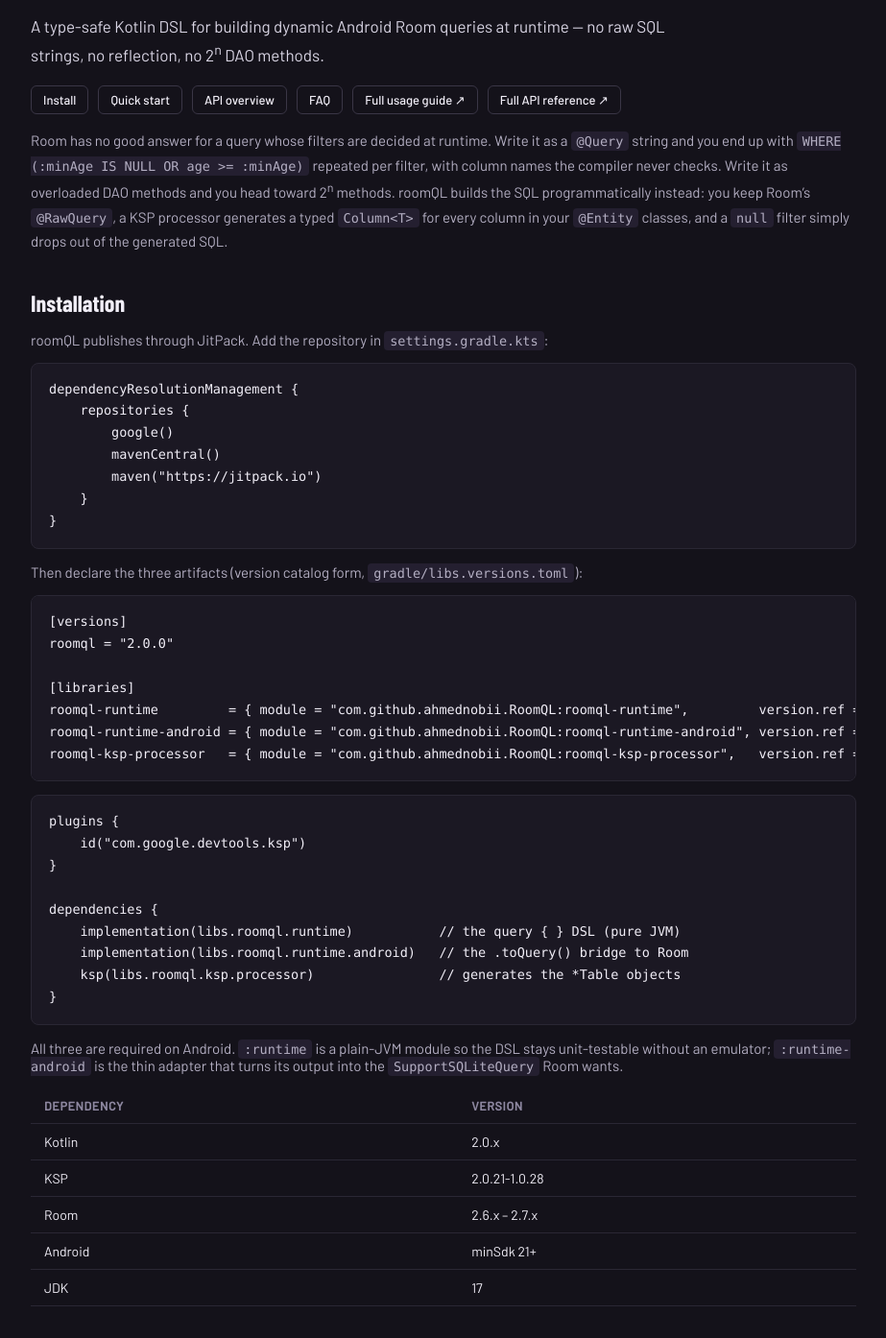
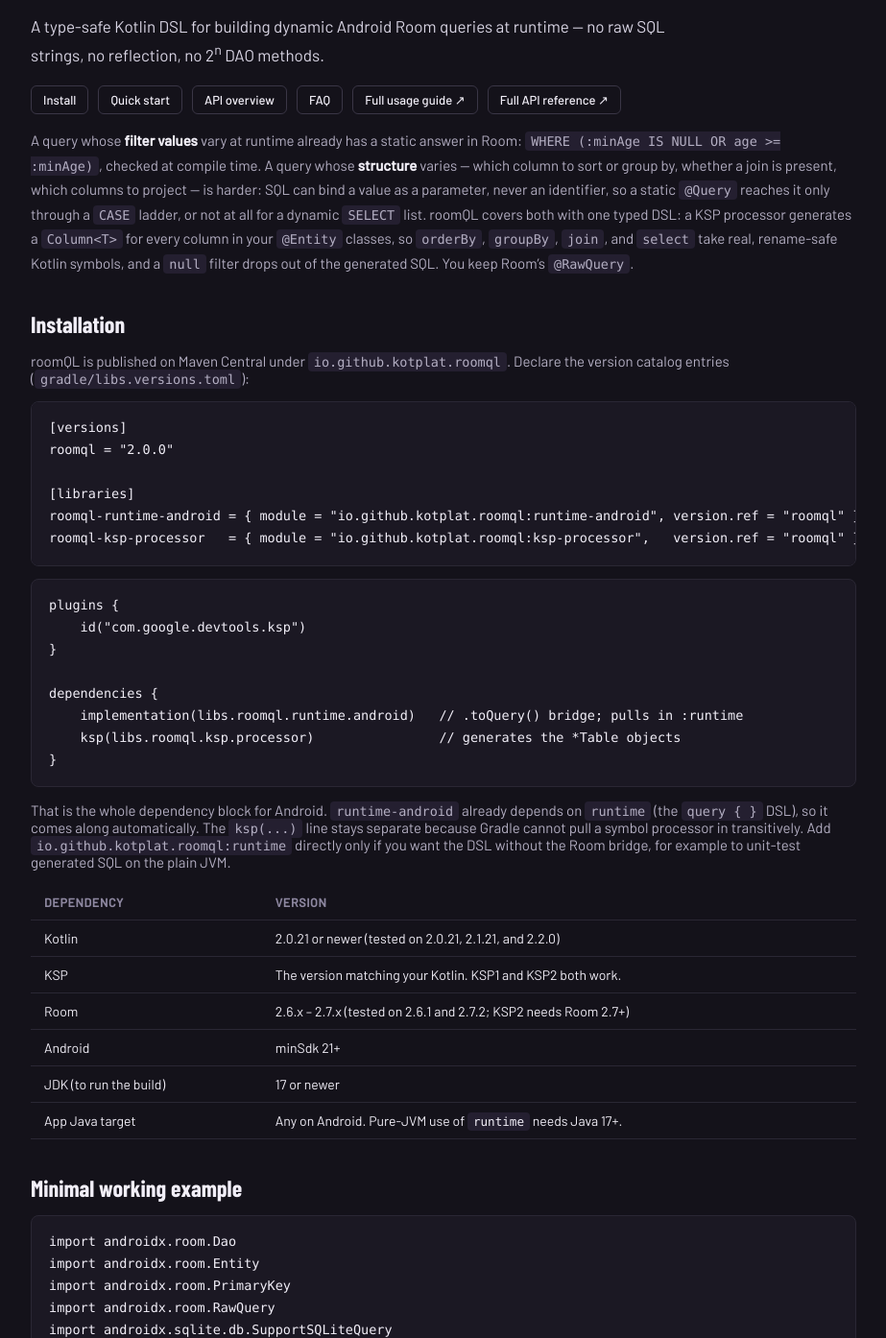
Before and after one commit to KotPlat/kotplat.github.io, a plain HTML site: page roomql/index.html in a window 1280 px wide. Shown: the part 189-1583 px from the top of the page at 96% size, without its empty margins (178-1101 px from the left). Drawn offline with nearby package versions, Linux system fonts and the light colour scheme.

Commit message:
Update roomQL page for v2.0.0: Maven Central, projections, aggregates

```diff
--- a/roomql/index.html
+++ b/roomql/index.html
@@ -4,7 +4,7 @@
 <meta charset="utf-8">
 <meta name="viewport" content="width=device-width, initial-scale=1">
 <title>roomQL — Type-Safe Kotlin DSL for Dynamic Room Queries | KotPlat</title>
-<meta name="description" content="roomQL is a type-safe Kotlin DSL for building dynamic Android Room queries at runtime — no raw SQL strings, no reflection. Install via JitPack, see a quick-start example, API overview, and FAQ.">
+<meta name="description" content="roomQL is a type-safe Kotlin DSL for building dynamic Android Room queries at runtime — no raw SQL strings, no reflection. Install from Maven Central, see a quick-start example, API overview, and FAQ.">
 <meta name="robots" content="index, follow">
 <meta name="author" content="KotPlat">
 <meta name="theme-color" content="#14121a">
@@ -124,43 +124,34 @@
       <a href="https://github.com/KotPlat/roomql/blob/master/docs/API.md" style="font-size: 13px; font-weight: 500; text-decoration: none; border: 1px solid #3a3646; padding: 6px 12px; border-radius: 6px; color: #f1eef7;">Full API reference &#8599;</a>
     </div>
 
-    <p style="font-size: 15px; line-height: 1.7; color: #b3aec2;">Room has no good answer for a query whose filters are decided at runtime. Write it as a <code>@Query</code> string and you end up with <code>WHERE (:minAge IS NULL OR age &gt;= :minAge)</code> repeated per filter, with column names the compiler never checks. Write it as overloaded DAO methods and you head toward 2<sup>n</sup> methods. roomQL builds the SQL programmatically instead: you keep Room&rsquo;s <code>@RawQuery</code>, a KSP processor generates a typed <code>Column&lt;T&gt;</code> for every column in your <code>@Entity</code> classes, and a <code>null</code> filter simply drops out of the generated SQL.</p>
+    <p style="font-size: 15px; line-height: 1.7; color: #b3aec2;">A query whose <b style="color:#f1eef7;">filter values</b> vary at runtime already has a static answer in Room: <code>WHERE (:minAge IS NULL OR age &gt;= :minAge)</code>, checked at compile time. A query whose <b style="color:#f1eef7;">structure</b> varies &mdash; which column to sort or group by, whether a join is present, which columns to project &mdash; is harder: SQL can bind a value as a parameter, never an identifier, so a static <code>@Query</code> reaches it only through a <code>CASE</code> ladder, or not at all for a dynamic <code>SELECT</code> list. roomQL covers both with one typed DSL: a KSP processor generates a <code>Column&lt;T&gt;</code> for every column in your <code>@Entity</code> classes, so <code>orderBy</code>, <code>groupBy</code>, <code>join</code>, and <code>select</code> take real, rename-safe Kotlin symbols, and a <code>null</code> filter drops out of the generated SQL. You keep Room&rsquo;s <code>@RawQuery</code>.</p>
 
     <h2 id="installation" style="font-family: 'Barlow Condensed', sans-serif; font-weight: 700; font-size: 24px; margin: 36px 0 12px;">Installation</h2>
-    <p style="font-size: 15px; color: #b3aec2;">roomQL publishes through JitPack. Add the repository in <code>settings.gradle.kts</code>:</p>
-    <pre><code>dependencyResolutionManagement {
-    repositories {
-        google()
-        mavenCentral()
-        maven("https://jitpack.io")
-    }
-}</code></pre>
-    <p style="font-size: 15px; color: #b3aec2;">Then declare the three artifacts (version catalog form, <code>gradle/libs.versions.toml</code>):</p>
+    <p style="font-size: 15px; color: #b3aec2;">roomQL is published on Maven Central under <code>io.github.kotplat.roomql</code>. Declare the version catalog entries (<code>gradle/libs.versions.toml</code>):</p>
     <pre><code>[versions]
 roomql = "2.0.0"
 
 [libraries]
-roomql-runtime         = { module = "com.github.ahmednobii.RoomQL:roomql-runtime",         version.ref = "roomql" }
-roomql-runtime-android = { module = "com.github.ahmednobii.RoomQL:roomql-runtime-android", version.ref = "roomql" }
-roomql-ksp-processor   = { module = "com.github.ahmednobii.RoomQL:roomql-ksp-processor",   version.ref = "roomql" }</code></pre>
+roomql-runtime-android = { module = "io.github.kotplat.roomql:runtime-android", version.ref = "roomql" }
+roomql-ksp-processor   = { module = "io.github.kotplat.roomql:ksp-processor",   version.ref = "roomql" }</code></pre>
     <pre><code>plugins {
     id("com.google.devtools.ksp")
 }
 
 dependencies {
-    implementation(libs.roomql.runtime)           // the query { } DSL (pure JVM)
-    implementation(libs.roomql.runtime.android)   // the .toQuery() bridge to Room
+    implementation(libs.roomql.runtime.android)   // .toQuery() bridge; pulls in :runtime
     ksp(libs.roomql.ksp.processor)                // generates the *Table objects
 }</code></pre>
-    <p style="font-size: 15px; color: #b3aec2;">All three are required on Android. <code>:runtime</code> is a plain-JVM module so the DSL stays unit-testable without an emulator; <code>:runtime-android</code> is the thin adapter that turns its output into the <code>SupportSQLiteQuery</code> Room wants.</p>
+    <p style="font-size: 15px; color: #b3aec2;">That is the whole dependency block for Android. <code>runtime-android</code> already depends on <code>runtime</code> (the <code>query { }</code> DSL), so it comes along automatically. The <code>ksp(...)</code> line stays separate because Gradle cannot pull a symbol processor in transitively. Add <code>io.github.kotplat.roomql:runtime</code> directly only if you want the DSL without the Room bridge, for example to unit-test generated SQL on the plain JVM.</p>
 
     <table style="margin-top: 14px;">
       <tr><th>Dependency</th><th>Version</th></tr>
-      <tr><td>Kotlin</td><td>2.0.x</td></tr>
-      <tr><td>KSP</td><td>2.0.21-1.0.28</td></tr>
-      <tr><td>Room</td><td>2.6.x &ndash; 2.7.x</td></tr>
+      <tr><td>Kotlin</td><td>2.0.21 or newer (tested on 2.0.21, 2.1.21, and 2.2.0)</td></tr>
+      <tr><td>KSP</td><td>The version matching your Kotlin. KSP1 and KSP2 both work.</td></tr>
+      <tr><td>Room</td><td>2.6.x &ndash; 2.7.x (tested on 2.6.1 and 2.7.2; KSP2 needs Room 2.7+)</td></tr>
       <tr><td>Android</td><td>minSdk 21+</td></tr>
-      <tr><td>JDK</td><td>17</td></tr>
+      <tr><td>JDK (to run the build)</td><td>17 or newer</td></tr>
+      <tr><td>App Java target</td><td>Any on Android. Pure-JVM use of <code>runtime</code> needs Java 17+.</td></tr>
     </table>
 
     <h2 id="quick-start" style="font-family: 'Barlow Condensed', sans-serif; font-weight: 700; font-size: 24px; margin: 36px 0 12px;">Minimal working example</h2>
@@ -202,12 +193,28 @@
 }</code></pre>
     <p style="font-size: 15px; color: #b3aec2;"><code>searchUsers(dao, 18, "active")</code> runs <code>SELECT * FROM users WHERE age &gt;= ? AND status = ? ORDER BY age DESC LIMIT 20</code>. <code>searchUsers(dao, 18, null)</code> drops the status filter. <code>searchUsers(dao, null, null)</code> drops both &mdash; no <code>if</code> ladders, no <code>IS NULL OR</code> trick.</p>
 
+    <h2 style="font-family: 'Barlow Condensed', sans-serif; font-weight: 700; font-size: 24px; margin: 36px 0 12px;">Dynamic structure: a runtime sort column</h2>
+    <p style="font-size: 15px; color: #b3aec2;">A runtime-chosen sort column has a static workaround &mdash; <code>ORDER BY CASE WHEN :sortBy = 'age' THEN age WHEN :sortBy = 'name' THEN name END</code>, bound to a string &mdash; but it becomes hard to maintain once a second axis, such as an optional join or filter, needs to vary with it. roomQL takes a typed column instead:</p>
+    <pre><code>fun sortedUsers(dao: UserDao, sortColumn: Column&lt;*&gt;, direction: SortDirection): List&lt;UserEntity&gt; {
+    val q = query {
+        from(UserEntityTable)
+        orderBy(sortColumn, direction)
+    }
+    return dao.search(q.toQuery())
+}
+
+sortedUsers(dao, UserEntityTable.age, SortDirection.DESC)
+sortedUsers(dao, UserEntityTable.name, SortDirection.ASC)</code></pre>
+    <p style="font-size: 15px; color: #b3aec2;">For a single, fixed set of sort columns, a <code>when</code> dispatch is a good zero-dependency alternative. roomQL pays off when sorting has to compose with an optional join, a runtime <code>groupBy</code>, or a chosen <code>select(...)</code> projection.</p>
+
     <h2 style="font-family: 'Barlow Condensed', sans-serif; font-weight: 700; font-size: 24px; margin: 36px 0 12px;">What you get</h2>
     <ul style="font-size: 15px; color: #b3aec2; padding-left: 20px;">
+      <li><b style="color:#f1eef7;">Dynamic query structure, typed.</b> <code>orderBy</code>, <code>groupBy</code>, <code>join</code>, and <code>select</code> take a real <code>Column&lt;T&gt;</code>/<code>Expression&lt;T&gt;</code> instead of a <code>CASE</code> ladder or a bare string.</li>
       <li><b style="color:#f1eef7;">Compile-time safety on column references.</b> Renames and typos fail the build instead of the query.</li>
       <li><b style="color:#f1eef7;">Optional filters that disappear, and say so.</b> <code>IfNotNull</code> operators skip the condition when a value is null; the plain operators are required and won&rsquo;t compile against a nullable value.</li>
-      <li><b style="color:#f1eef7;">A real DSL, not string concatenation.</b> <code>where</code>, <code>or { }</code>, <code>orderBy</code>, <code>limit</code>/<code>offset</code>, <code>groupBy</code>/<code>having</code>, <code>join</code>. Values bind as positional <code>?</code> parameters.</li>
-      <li><b style="color:#f1eef7;">Automatic JOIN column aliasing.</b> Colliding column names across joined tables are aliased so a cursor never silently overwrites a column.</li>
+      <li><b style="color:#f1eef7;">A real DSL, not string concatenation.</b> <code>where</code>, <code>or { }</code>, <code>orderBy</code>, <code>limit</code>/<code>offset</code>, <code>groupBy</code>/<code>having</code>, <code>select</code>, <code>join</code>. Values bind as positional <code>?</code> parameters.</li>
+      <li><b style="color:#f1eef7;">Aggregates and explicit projections.</b> <code>count</code>, <code>countAll</code>, <code>sum</code>, <code>avg</code>, <code>min</code>, <code>max</code> work in <code>having { }</code> and <code>orderBy</code>; <code>select(...)</code> projects them or specific columns. <code>@Projection</code> generates a typed factory for a multi-column result class, so a missing field is a compile error.</li>
+      <li><b style="color:#f1eef7;">Automatic JOIN column aliasing.</b> Colliding column names across joined tables are aliased (<code>users.id AS users__id</code>) so a cursor never silently overwrites a column.</li>
       <li><b style="color:#f1eef7;">Works with Room&rsquo;s own <code>@RawQuery</code>.</b> Blocking, <code>suspend</code>, and <code>Flow</code> return types all work.</li>
     </ul>
 
@@ -216,24 +223,30 @@
     <table>
       <tr><th>Symbol</th><th>Artifact</th><th>What it does</th></tr>
       <tr><td><code>query { }</code></td><td>runtime</td><td>Entry point. Builds and returns a <code>RoomQlQuery</code>.</td></tr>
-      <tr><td><code>QueryBuilder</code></td><td>runtime</td><td>Receiver inside <code>query { }</code>: <code>from</code>, <code>join</code>, <code>where</code>, <code>groupBy</code>, <code>having</code>, <code>orderBy</code>, <code>limit</code>, <code>offset</code>, <code>build</code>.</td></tr>
-      <tr><td><code>eq</code>, <code>gt</code>, <code>gte</code>, <code>lt</code>, <code>lte</code>, <code>notEq</code></td><td>runtime</td><td>Required comparisons &mdash; won&rsquo;t compile against a nullable value.</td></tr>
+      <tr><td><code>QueryBuilder</code></td><td>runtime</td><td>Receiver inside <code>query { }</code>: <code>from</code>, <code>join</code>, <code>where</code>, <code>groupBy</code>, <code>having</code>, <code>select</code>, <code>orderBy</code>, <code>limit</code>, <code>offset</code>, <code>build</code>.</td></tr>
+      <tr><td><code>eq</code>, <code>notEq</code>, <code>gt</code>, <code>gte</code>, <code>lt</code>, <code>lte</code></td><td>runtime</td><td>Required comparisons &mdash; won&rsquo;t compile against a nullable value.</td></tr>
       <tr><td><code>eqIfNotNull</code>, <code>gteIfNotNull</code>, &hellip;</td><td>runtime</td><td>Optional forms. Skip the condition when the value is null.</td></tr>
-      <tr><td><code>like</code>, <code>contains</code>, <code>inList</code>, <code>between</code></td><td>runtime</td><td>Text matching, set membership, and range operators.</td></tr>
+      <tr><td><code>like</code>, <code>contains</code>, <code>inList</code>, <code>between</code></td><td>runtime</td><td>Text matching, set membership, and range operators, with <code>IfNotNull</code> / <code>IfNotEmpty</code> forms where they apply.</td></tr>
+      <tr><td><code>isNull</code>, <code>isNotNull</code></td><td>runtime</td><td>SQL <code>NULL</code> checks &mdash; the two operators that never skip.</td></tr>
+      <tr><td><code>count</code>, <code>countAll</code>, <code>sum</code>, <code>avg</code>, <code>min</code>, <code>max</code></td><td>runtime</td><td>Aggregate expressions for <code>having { }</code>, <code>orderBy</code>, and <code>select</code>.</td></tr>
+      <tr><td><code>select</code>, <code>alias</code></td><td>runtime</td><td>Project specific columns or aggregates instead of whole rows, and name an output column.</td></tr>
+      <tr><td><code>@Projection</code></td><td>runtime / ksp-processor</td><td>Generates a typed factory for a result data class, to spread into <code>select(...)</code>.</td></tr>
       <tr><td><code>Column&lt;T&gt;</code> / <code>EntityTable</code></td><td>runtime</td><td>Generated per-entity typed column references.</td></tr>
+      <tr><td><code>RoomQlQuery</code></td><td>runtime</td><td>The DSL&rsquo;s output: <code>sql</code> plus positional <code>args</code>. Assert on it in plain JVM unit tests.</td></tr>
+      <tr><td><code>RoomQlException</code></td><td>runtime</td><td>Thrown by <code>build()</code> for an invalid query, with the reason in the message.</td></tr>
       <tr><td><code>RoomQlQuery.toQuery()</code></td><td>runtime-android</td><td>Adapts DSL output into the <code>SupportSQLiteQuery</code> Room&rsquo;s <code>@RawQuery</code> accepts.</td></tr>
     </table>
 
     <h2 style="font-family: 'Barlow Condensed', sans-serif; font-weight: 700; font-size: 24px; margin: 36px 0 12px;">How roomQL compares</h2>
     <table>
-      <tr><th>Approach</th><th>Columns checked?</th><th>Runtime-optional filters</th></tr>
-      <tr><td><b style="color:#f1eef7;">roomQL</b></td><td>Yes, via generated refs</td><td>Native &mdash; <code>null</code> drops the condition</td></tr>
-      <tr><td>Room <code>@Query</code> string</td><td>No</td><td><code>(:x IS NULL OR col = :x)</code> per filter</td></tr>
-      <tr><td>Overloaded DAO methods</td><td>Via Room&rsquo;s <code>@Query</code> checking</td><td>One method per combination (2<sup>n</sup>)</td></tr>
-      <tr><td>Hand-built <code>SimpleSQLiteQuery</code></td><td>No</td><td>Manual <code>if</code> ladders</td></tr>
-      <tr><td>SQLDelight</td><td>Yes, full SQL verified</td><td>Limited &mdash; dynamic shapes need generated variants</td></tr>
+      <tr><th>Approach</th><th>Whole-query SQL checked?</th><th>Dynamic sort / group column</th><th>Dynamic <code>SELECT</code> list</th><th>Optional filter values</th></tr>
+      <tr><td><b style="color:#f1eef7;">roomQL</b></td><td>No &mdash; <code>@RawQuery</code> skips it; column references are checked</td><td>Typed <code>Column&lt;T&gt;</code></td><td><code>select(...)</code></td><td>Native &mdash; <code>null</code> drops the condition</td></tr>
+      <tr><td>Room <code>@Query</code> string</td><td>Yes, at compile time</td><td><code>CASE WHEN</code> ladder bound to a string</td><td>Not possible</td><td><code>(:x IS NULL OR col = :x)</code> per filter</td></tr>
+      <tr><td>Overloaded DAO methods</td><td>Yes, per method</td><td>One method per column/direction</td><td>One method per shape</td><td>One method per combination (2<sup>n</sup>)</td></tr>
+      <tr><td>Hand-built <code>SimpleSQLiteQuery</code></td><td>No</td><td>Yes, unchecked strings</td><td>Yes, unchecked strings</td><td>Manual <code>if</code> ladders</td></tr>
+      <tr><td>SQLDelight</td><td>Yes, full SQL verified</td><td>Same <code>CASE</code> trick as <code>@Query</code></td><td>Not possible</td><td>Limited &mdash; dynamic shapes need generated variants</td></tr>
     </table>
-    <p style="font-size: 14px; color: #8d87a0;">Use roomQL when you&rsquo;re staying on Room with search-style queries whose filters are decided at runtime. Skip it for static queries (a plain <code>@Query</code> gives full compile-time SQL verification) or for shapes it doesn&rsquo;t build: projections, <code>DISTINCT</code>, aggregates, subqueries, or <code>UNION</code>.</p>
+    <p style="font-size: 14px; color: #8d87a0;">Use roomQL when more than one axis of a query &mdash; sort, grouping, join, projection, filters &mdash; needs to vary together, or when you want one typed vocabulary instead of a <code>CASE</code> ladder for structure and an <code>IS NULL OR</code> ladder for values. Skip it for fully static queries (a plain <code>@Query</code> gives full compile-time SQL verification), for a single small axis a <code>when</code> dispatch already covers, or for shapes it doesn&rsquo;t build: <code>DISTINCT</code>, subqueries, or <code>UNION</code>.</p>
 
     <h2 id="faq" style="font-family: 'Barlow Condensed', sans-serif; font-weight: 700; font-size: 24px; margin: 36px 0 16px;">FAQ</h2>
 
@@ -250,16 +263,24 @@
       <p style="font-size: 14.5px; color: #b3aec2; margin: 10px 0 0;">No. The KSP processor generates typed column references at build time; the runtime is a plain string builder over those references, so R8/ProGuard needs no extra keep rules.</p>
     </details>
     <details>
-      <summary>Why three artifacts instead of one?</summary>
-      <p style="font-size: 14.5px; color: #b3aec2; margin: 10px 0 0;"><code>roomql-runtime</code> is pure JVM so generated SQL is unit-testable with no emulator. <code>roomql-runtime-android</code> is the thin Android bridge, and <code>roomql-ksp-processor</code> runs at build time only.</p>
+      <summary>Why three modules instead of one?</summary>
+      <p style="font-size: 14.5px; color: #b3aec2; margin: 10px 0 0;"><code>runtime</code> is pure JVM so generated SQL is unit-testable with no emulator. <code>runtime-android</code> is the thin Android bridge, and <code>ksp-processor</code> runs at build time only. In practice you declare two dependencies, not three: <code>runtime-android</code> pulls in <code>runtime</code> transitively.</p>
     </details>
     <details>
       <summary>Does roomQL work with Kotlin Multiplatform?</summary>
-      <p style="font-size: 14.5px; color: #b3aec2; margin: 10px 0 0;">Not yet. <code>roomql-runtime</code> is a plain JVM module, not a KMP source set, and <code>roomql-runtime-android</code> depends on <code>androidx.sqlite</code>. roomQL targets Android and JVM projects that use Room.</p>
+      <p style="font-size: 14.5px; color: #b3aec2; margin: 10px 0 0;">Not yet. <code>runtime</code> is a plain JVM module, not a KMP source set, and <code>runtime-android</code> depends on <code>androidx.sqlite</code>. roomQL targets Android and JVM projects that use Room.</p>
     </details>
     <details>
       <summary>Does roomQL support KAPT?</summary>
       <p style="font-size: 14.5px; color: #b3aec2; margin: 10px 0 0;">No &mdash; roomQL ships a KSP processor only. Room itself can still run on KAPT in the same module if you haven&rsquo;t migrated it yet.</p>
+    </details>
+    <details>
+      <summary>Does roomQL validate my SQL at compile time?</summary>
+      <p style="font-size: 14.5px; color: #b3aec2; margin: 10px 0 0;">Only the column references. A renamed or deleted column is a compile error, but Room&rsquo;s <code>@RawQuery</code> skips Room&rsquo;s static SQL verification, so a logically wrong query (a bad join predicate, a <code>groupBy</code> that doesn&rsquo;t match the projection) surfaces at runtime. For static queries, a plain <code>@Query</code> remains the safer choice.</p>
+    </details>
+    <details>
+      <summary>Why doesn&rsquo;t my <code>Flow</code> re-emit when the table changes?</summary>
+      <p style="font-size: 14.5px; color: #b3aec2; margin: 10px 0 0;">Room cannot infer which tables a raw query touches, so a <code>Flow</code>-returning <code>@RawQuery</code> must list them: <code>@RawQuery(observedEntities = [UserEntity::class])</code>. This is a Room requirement, not a roomQL one.</p>
     </details>
 
     <p style="font-size: 14px; color: #8d87a0; margin-top: 8px;">More in the <a href="https://github.com/KotPlat/roomql/blob/master/README.md#faq">full FAQ</a> and <a href="https://github.com/KotPlat/roomql/blob/master/docs/USAGE.md">usage guide</a>.</p>
@@ -267,9 +288,9 @@
     <h2 style="font-family: 'Barlow Condensed', sans-serif; font-weight: 700; font-size: 24px; margin: 36px 0 12px;">Modules</h2>
     <table>
       <tr><th>Module</th><th>Artifact</th><th>What it holds</th></tr>
-      <tr><td><code>:runtime</code></td><td><code>roomql-runtime</code></td><td>the <code>query { }</code> DSL, <code>Column&lt;T&gt;</code>, conditions &mdash; pure JVM</td></tr>
-      <tr><td><code>:runtime-android</code></td><td><code>roomql-runtime-android</code></td><td><code>RoomQlQuery.toQuery()</code> &rarr; <code>SupportSQLiteQuery</code></td></tr>
-      <tr><td><code>:ksp-processor</code></td><td><code>roomql-ksp-processor</code></td><td>generates the <code>*Table</code> objects from <code>@Entity</code></td></tr>
+      <tr><td><code>:runtime</code></td><td><code>io.github.kotplat.roomql:runtime</code></td><td>the <code>query { }</code> DSL, <code>Column&lt;T&gt;</code>, conditions &mdash; pure JVM</td></tr>
+      <tr><td><code>:runtime-android</code></td><td><code>io.github.kotplat.roomql:runtime-android</code></td><td><code>RoomQlQuery.toQuery()</code> &rarr; <code>SupportSQLiteQuery</code></td></tr>
+      <tr><td><code>:ksp-processor</code></td><td><code>io.github.kotplat.roomql:ksp-processor</code></td><td>generates the <code>*Table</code> objects from <code>@Entity</code></td></tr>
     </table>
 
     <h2 style="font-family: 'Barlow Condensed', sans-serif; font-weight: 700; font-size: 24px; margin: 36px 0 12px;">Contributing &amp; license</h2>
```
